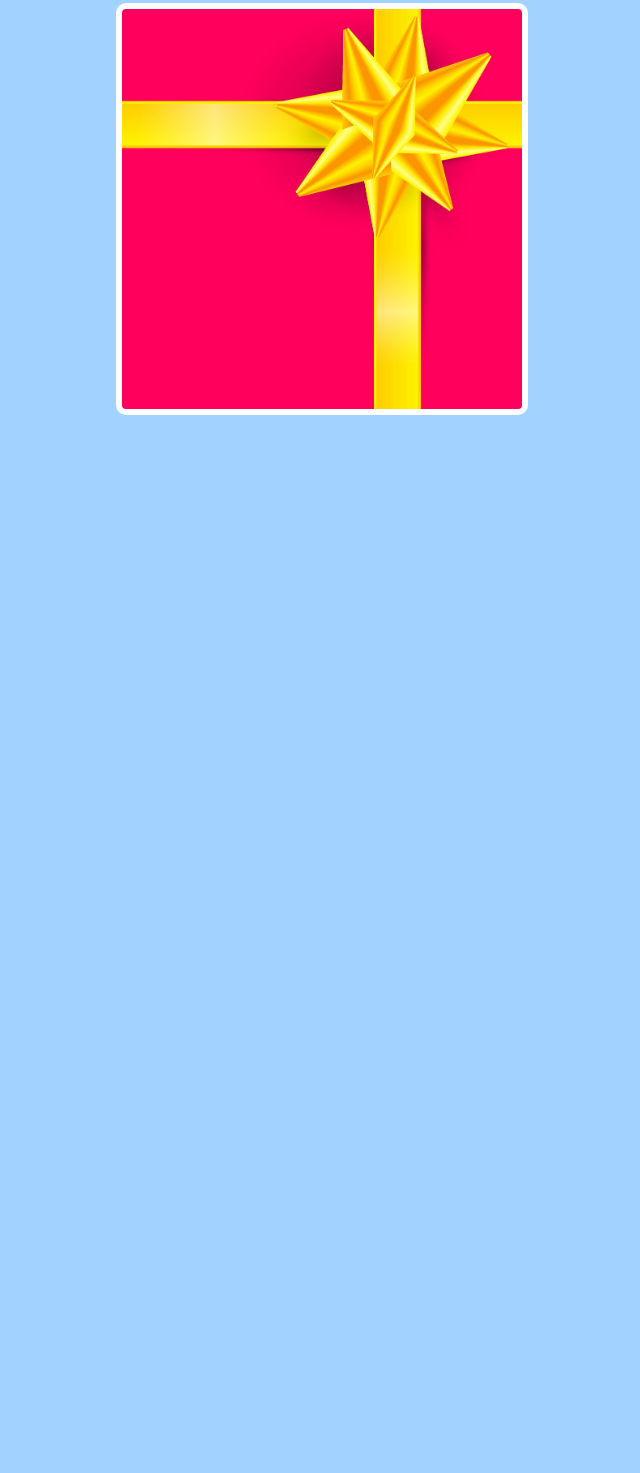
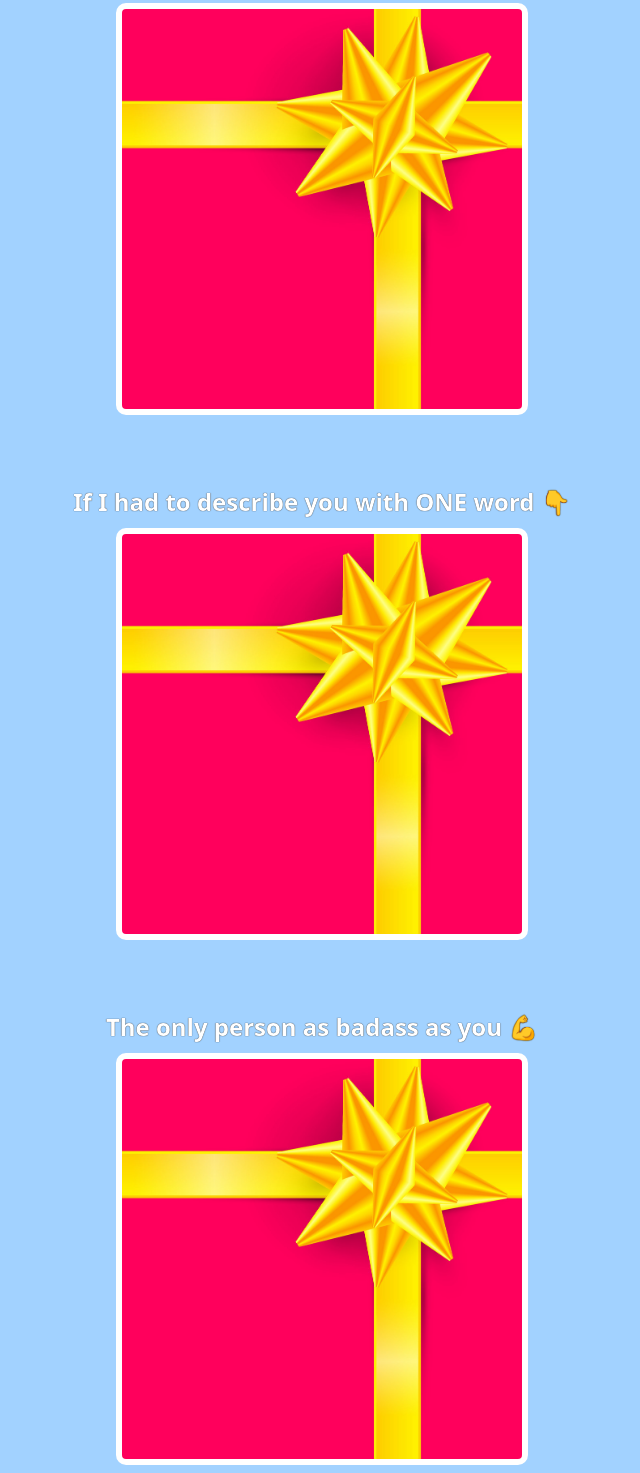
Before and after one commit to patrikkusnir1/birthday-webpage, a plain HTML site: page index.html in a window 1280 px wide. Shown: the part 1024-2497 px from the top of the page, without its empty margins (318-958 px from the left). Before the commit the page ends 1447 px from the top, so only its background shows below. Drawn offline with Linux system fonts and the light colour scheme; a web font is replaced by a local one.

Commit message:
add 2 more gifts sections

```diff
--- a/index.html
+++ b/index.html
@@ -21,5 +21,13 @@
       <h2 class="gift-title">How people react when you enter the room 😍</h2>
       <div alt="pink gift box" class="gift-img" id="gift-img-hot"></div>
     </div>
+    <div class="gift-section">
+      <h2 class="gift-title">If I had to describe you with ONE word 👇</h2>
+      <div alt="pink gift box" class="gift-img" id="gift-img-genius"></div>
+    </div>
+    <div class="gift-section">
+      <h2 class="gift-title">The only person as badass as you 💪</h2>
+      <div alt="pink gift box" class="gift-img" id="gift-img-badass"></div>
+    </div>
   </body>
 </html>
--- a/styles.css
+++ b/styles.css
@@ -70,15 +70,21 @@ h1, h2, h3, h4, p {
   background-image: url("images/hot.gif")
 }
 
+#gift-img-genius:hover {
+  background-image: url("images/genius.gif")
+}
+
+#gift-img-badass:hover {
+  background-image: url("images/badass.gif")
+}
+
 /*
 Challenge:
-Create the next GIFt (hot.gif). Its HTML structure
-should be like the previous one, but without the
-"gift-hint" element.
+Create the "genius" and "badass" GIFt sections.
 
-However, now that you have multiple GIFts on the page,
-you cannot use the "gift-img" class to set the GIF
-background-image(s) on :hover. Each GIFt will need a
-unique id that controls which background image that
-should be shown when hovering over the element.
+Texts:
+If I had to describe you with ONE word 👇
+
+The only person as badass as you 💪
+
 */
```
Also changed, not shown: images/genius.gif (added), 1 other file.
